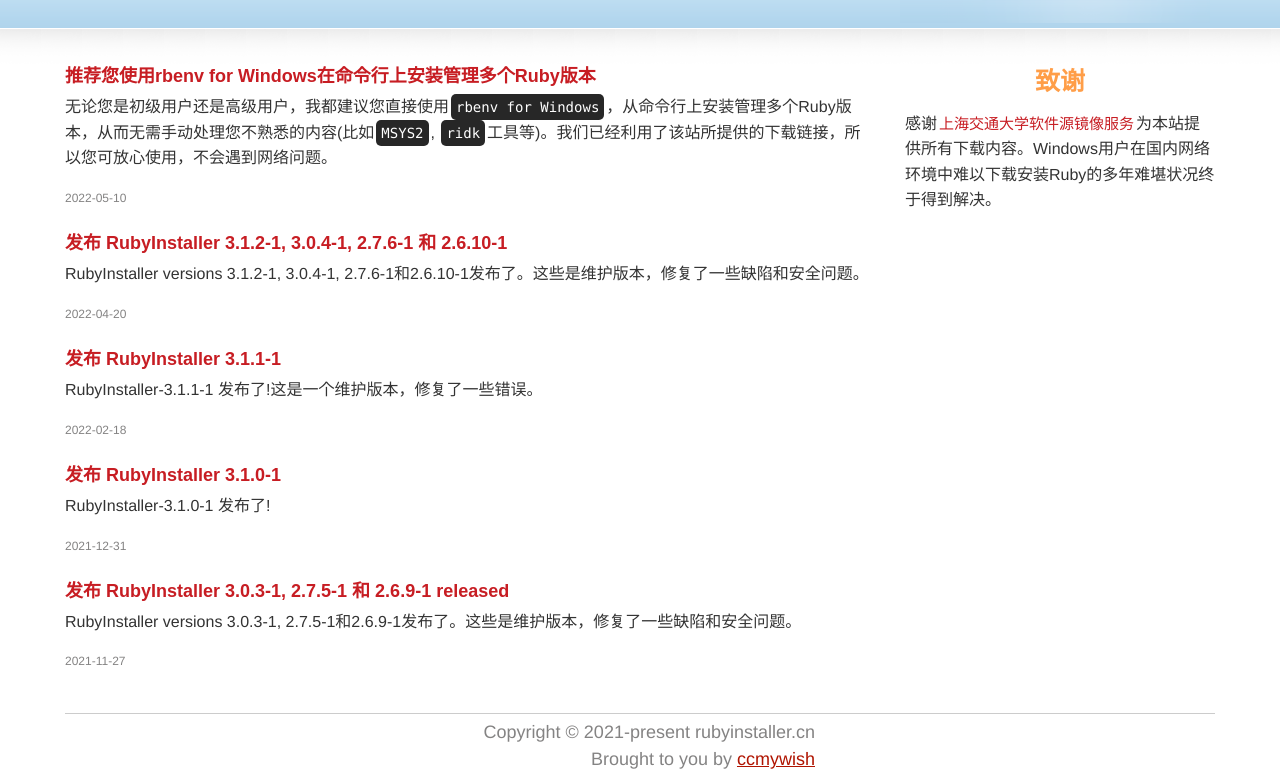
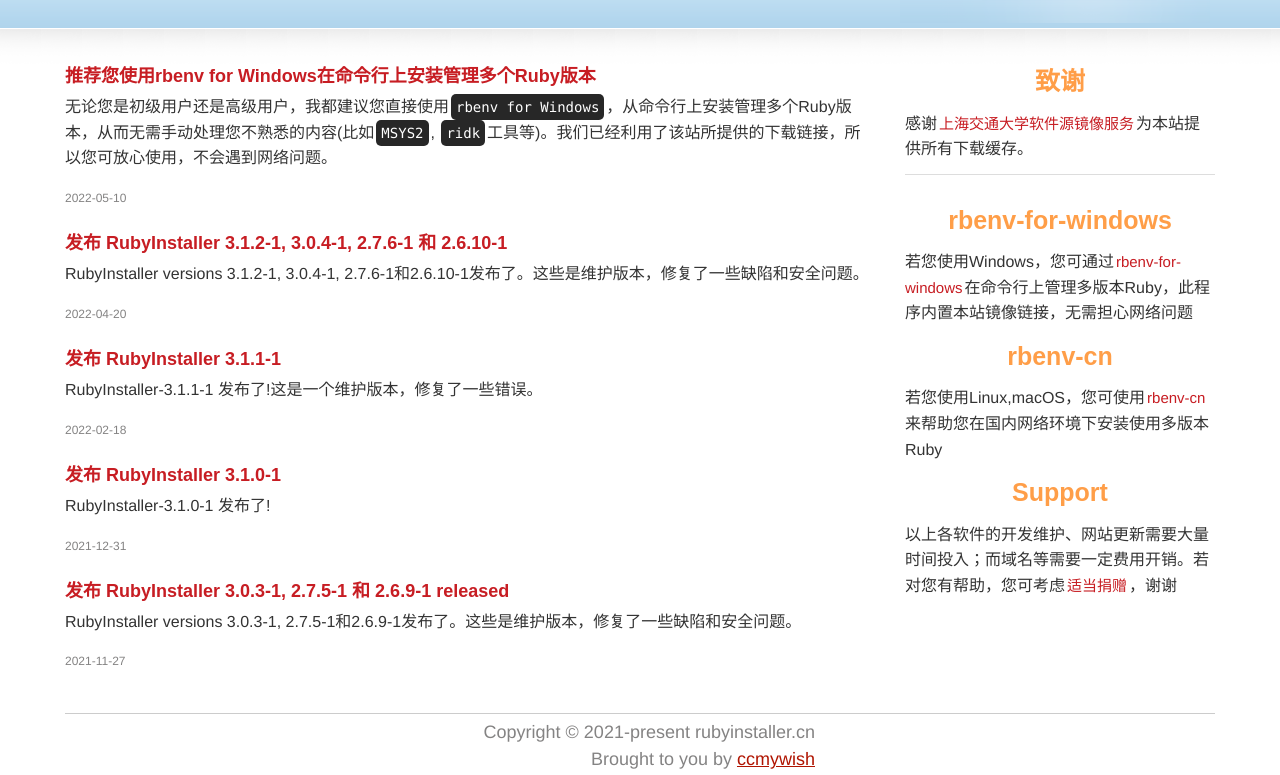
Before and after one commit to ccmywish/RubyInstaller.cn, a Jekyll site: the page built from index.md, in a window 1280 px wide. Shown: the part 320-1095 px from the top of the page. Built offline with Jekyll 4.4.1, drawn with Linux system fonts in a browser that asks for light colours.

Commit message:
More info on index

```diff
--- a/index.md
+++ b/index.md
@@ -14,4 +14,18 @@ title: RubyInstaller for Windows - 国内镜像
 
 ## 致谢
 
-感谢[上海交通大学软件源镜像服务](https://mirrors.sjtug.sjtu.edu.cn/)为本站提供所有下载内容。Windows用户在国内网络环境中难以下载安装Ruby的多年难堪状况终于得到解决。
+感谢[上海交通大学软件源镜像服务](https://mirrors.sjtug.sjtu.edu.cn/)为本站提供所有下载缓存。
+
+<hr>
+
+## rbenv-for-windows
+
+若您使用Windows，您可通过[rbenv-for-windows](https://github.com/ccmywish/rbenv-for-windows)在命令行上管理多版本Ruby，此程序内置本站镜像链接，无需担心网络问题
+
+## rbenv-cn
+
+若您使用Linux,macOS，您可使用[rbenv-cn](https://gitee.com/RubyKids/rbenv-cn)来帮助您在国内网络环境下安装使用多版本Ruby
+
+## Support
+
+以上各软件的开发维护、网站更新需要大量时间投入；而域名等需要一定费用开销。若对您有帮助，您可考虑[适当捐赠](https://gitee.com/ccmywish/support)，谢谢
```
